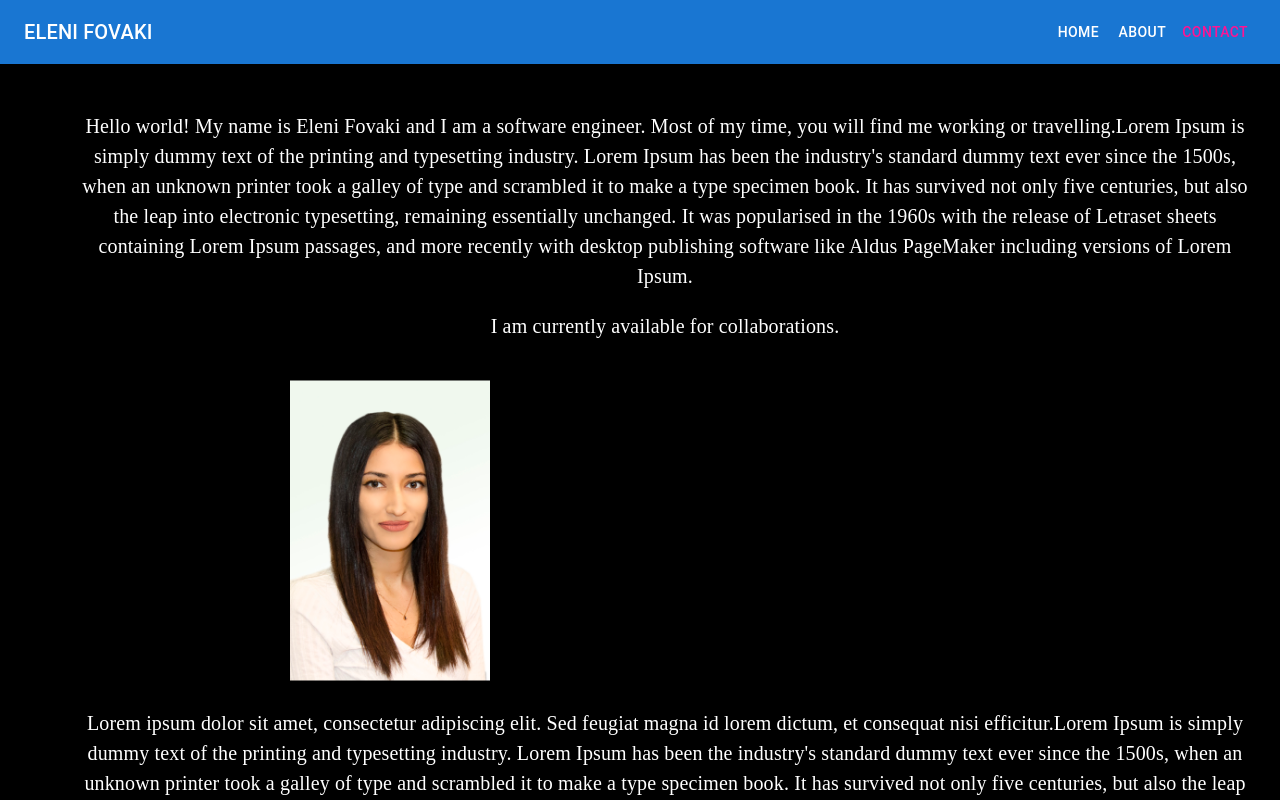
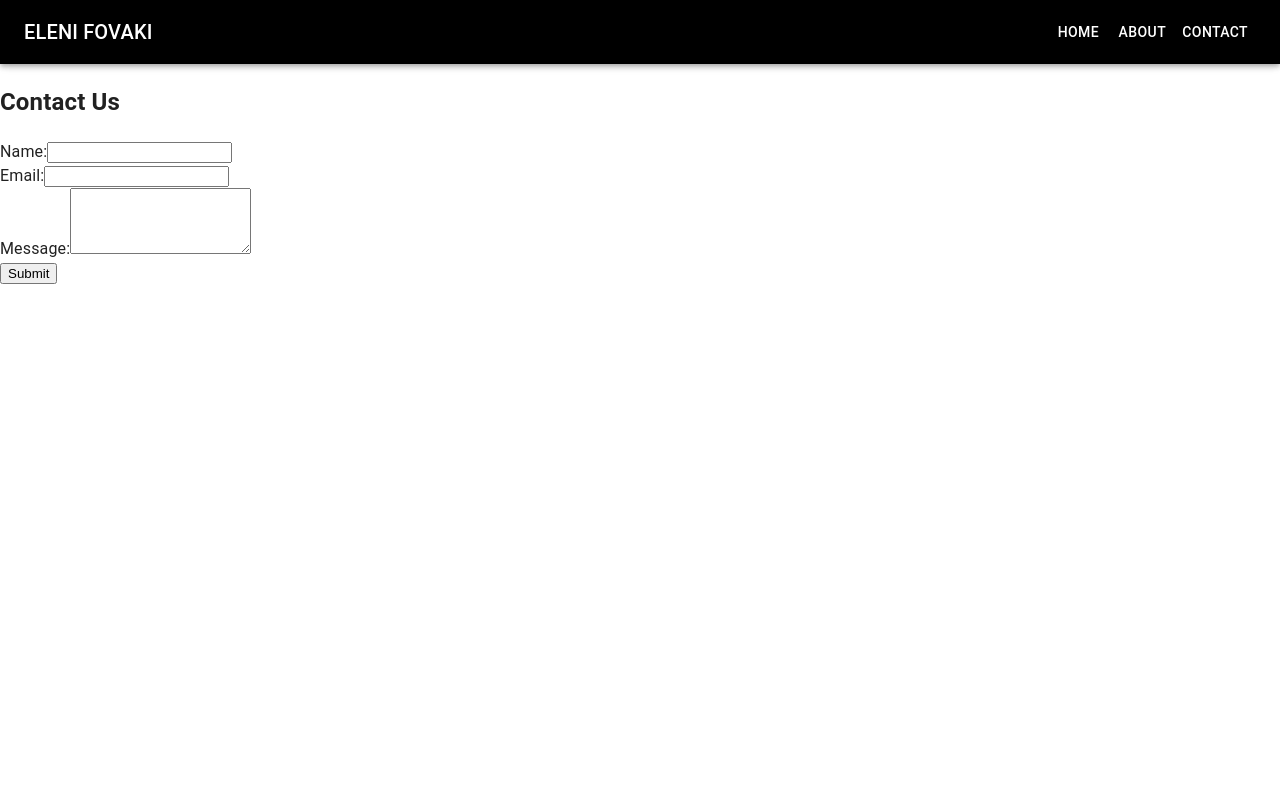
Before and after one commit to EleniFovaki/website-portfolio, a React (Create React App) app: page /contact in a window 1280 px wide. Shown: the top 800 px of the page. Built offline with nearby package versions, Linux system fonts and the light colour scheme.

Commit message:
routes fixed
added some routing and folder organization

```diff
--- a/src/App.js
+++ b/src/App.js
@@ -1,31 +1,18 @@
 import React from 'react';
 import './css/App.css';
-import profilePic from '../src/images/IMG_2405.jpg';
 import { BrowserRouter, Routes, Route } from 'react-router-dom';
 import Navbar from './components/Navbar';
-import ContactPage from './ContactPage'; // Import ContactPage component
+import Home from './Home'; // Import HomePage component
+import Contact from './Contact'; // Import ContactPage component
 
 function App() {
   return (
     <BrowserRouter>
       <div>
         <Navbar />
-        <div className="App">
-          <div className="content">
-            <p className="description">Hello world! My name is Eleni Fovaki and I am a software engineer.
-              Most of my time, you will find me working or travelling.Lorem Ipsum is simply dummy text of the printing and typesetting industry. Lorem Ipsum has been the industry's standard dummy text ever since the 1500s, when an unknown printer took a galley of type and scrambled it to make a type specimen book. It has survived not only five centuries, but also the leap into electronic typesetting, remaining essentially unchanged. It was popularised in the 1960s with the release of Letraset sheets containing Lorem Ipsum passages, and more recently with desktop publishing software like Aldus PageMaker including versions of Lorem Ipsum.
-            </p>
-            <div className="line">
-              <p>
-                I am currently available for collaborations.
-              </p>
-            </div>
-            <img src={profilePic} alt="Profile" />
-            <p className="additional-info">Lorem ipsum dolor sit amet, consectetur adipiscing elit. Sed feugiat magna id lorem dictum, et consequat nisi efficitur.Lorem Ipsum is simply dummy text of the printing and typesetting industry. Lorem Ipsum has been the industry's standard dummy text ever since the 1500s, when an unknown printer took a galley of type and scrambled it to make a type specimen book. It has survived not only five centuries, but also the leap into electronic typesetting, remaining essentially unchanged. It was popularised in the 1960s with the release of Letraset sheets containing Lorem Ipsum passages, and more recently with desktop publishing software like Aldus PageMaker including versions of Lorem Ipsum.</p>
-          </div>
-        </div>
         <Routes>
-          <Route path="/contact" element={<ContactPage />} />
+          <Route path="/" element={<Home/>} /> {/* Render HomePage component for the root path */}
+          <Route path="/contact" element={<Contact/>} />
         </Routes>
       </div>
     </BrowserRouter>
--- a/src/ContactPage.js
+++ b/src/Contact.js
@@ -1,6 +1,6 @@
 import React from 'react';
 
-function ContactPage() {
+function Contact() {
   return (
     <div>
       <h2>Contact Us</h2>
@@ -23,4 +23,4 @@ function ContactPage() {
   );
 }
 
-export default ContactPage;
+export default Contact;
--- a/src/Home.js
+++ b/src/Home.js
@@ -0,0 +1,23 @@
+import React from 'react';
+import profilePic from './images/IMG_2405.jpg';
+
+function Home() {
+  return (
+    <div className="App">
+      <div className="content">
+        <p className="description">Hello world! My name is Eleni Fovaki and I am a software engineer.
+          Most of my time, you will find me working or travelling.Lorem Ipsum is simply dummy text of the printing and typesetting industry. Lorem Ipsum has been the industry's standard dummy text ever since the 1500s, when an unknown printer took a galley of type and scrambled it to make a type specimen book. It has survived not only five centuries, but also the leap into electronic typesetting, remaining essentially unchanged. It was popularised in the 1960s with the release of Letraset sheets containing Lorem Ipsum passages, and more recently with desktop publishing software like Aldus PageMaker including versions of Lorem Ipsum.
+        </p>
+        <div className="line">
+          <p>
+            I am currently available for collaborations.
+          </p>
+        </div>
+        <img src={profilePic} alt="Profile" />
+        <p className="additional-info">Lorem ipsum dolor sit amet, consectetur adipiscing elit. Sed feugiat magna id lorem dictum, et consequat nisi efficitur.Lorem Ipsum is simply dummy text of the printing and typesetting industry. Lorem Ipsum has been the industry's standard dummy text ever since the 1500s, when an unknown printer took a galley of type and scrambled it to make a type specimen book. It has survived not only five centuries, but also the leap into electronic typesetting, remaining essentially unchanged. It was popularised in the 1960s with the release of Letraset sheets containing Lorem Ipsum passages, and more recently with desktop publishing software like Aldus PageMaker including versions of Lorem Ipsum.</p>
+      </div>
+    </div>
+  );
+}
+
+export default Home;
--- a/src/components/Navbar.js
+++ b/src/components/Navbar.js
@@ -50,7 +50,7 @@ function DrawerAppBar(props) {
   return (
     <Box sx={{ display: 'flex' }}>
       <CssBaseline />
-      <AppBar component="nav">
+      <AppBar component="nav" sx={{ bgcolor: 'black' }}>
         <Toolbar>
           <IconButton
             color="inherit"
@@ -71,8 +71,12 @@ function DrawerAppBar(props) {
           <Box sx={{ display: { xs: 'none', sm: 'block' } }}>
             {navItems.map((item) => (
               <Button key={item} sx={{ color: '#fff' }}>
-                {item === 'Contact' ? (
-                  <Link to="/contact" style={{ textDecoration: 'none', color: '#FF1493' }}>
+                {item === 'Home' ? (
+                  <Link to="/" style={{ textDecoration: 'none', color: '#FFFFFF' }}>
+                    {item}
+                  </Link>
+                ) : item === 'Contact' ? (
+                  <Link to="/contact" style={{ textDecoration: 'none', color: '#FFFFFF' }}>
                     {item}
                   </Link>
                 ) : (
```
